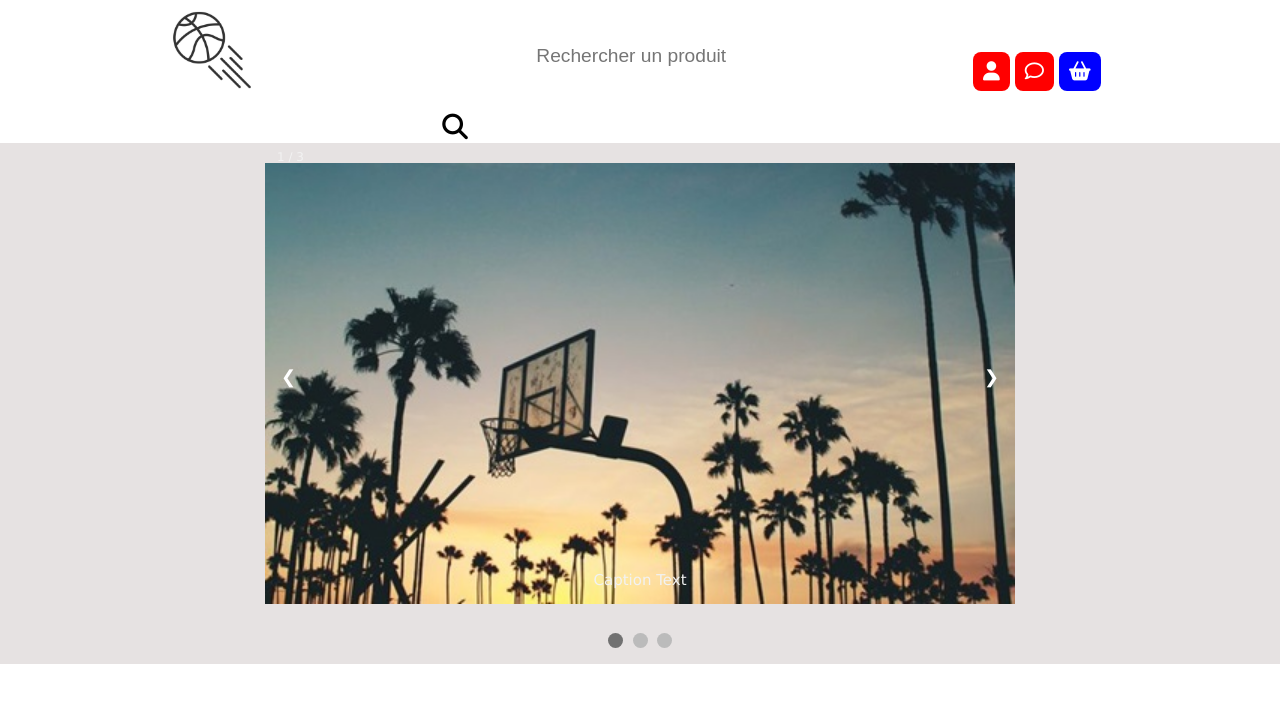
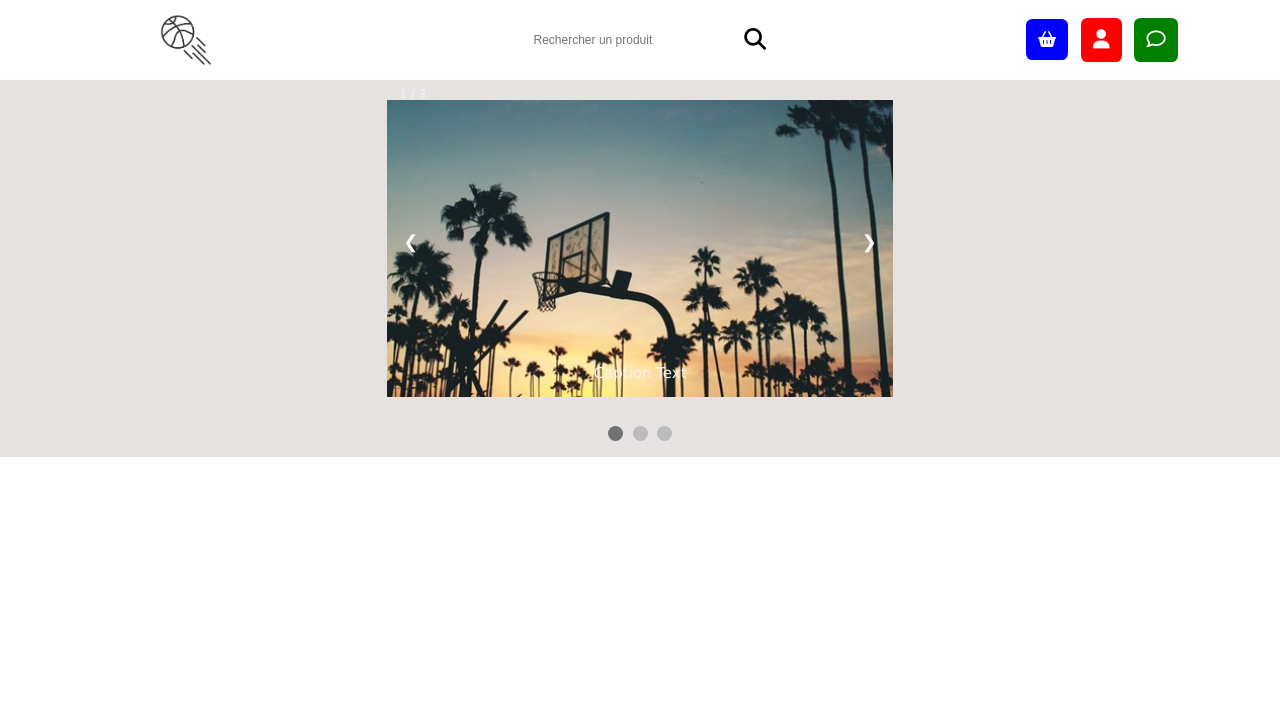
Before and after one commit to snk9341/e6-basket, a PHP site: page /index.php?SearchBar= in a window 1280 px wide. Shown: the top 703 px of the page. Run offline with PHP 8.4, Linux system fonts and the light colour scheme; the visitor is signed in with stand-in values (Sample User, id 1); data that the repository does not hold is empty; some libraries are stand-ins or nearby versions.

Commit message:
rework of the css

```diff
--- a/connect.php
+++ b/connect.php
@@ -30,7 +30,7 @@ if(isset($_POST["bouton"])){
 </head>
 
 <?php
-require_once("header.php");
+require_once("header2.php");
 ?>
 
 <body>
--- a/css/header.css
+++ b/css/header.css
@@ -1,98 +1,93 @@
-/*autorise le saut de ligne entre les blocks*/
-* {
-  box-sizing: border-box;
+.containerHeader {
+    margin-top: 1vh;
+    margin-bottom: 1vh;
+    width: 100vw;
+    display: grid;
+    grid-template-columns: 1fr 1fr 1fr;
+    align-items: center;
 }
 
-/*premet a deux block de se mettre cote à cote*/
-.ligne {
-  display: flex;
-  flex-wrap: wrap;
-  width: 100%;
+.logoSite {
+    justify-self: start;
 }
 
-/*permet de mettre le menu a droite*/
-.nav {
-  justify-content: end;
-  margin: auto;
-}
-/*gère le positionnement interne du menu et la taille de l'écriture*/
-.nav li {
-  display: inline-block;
-  font-weight: 700;
-  font-size: larger;
+.imgLogoSite {
+    height: 8vh;
+    aspect-ratio: 1;
+    margin-left: 12vw;
 }
 
-/*crée un block rouge*/
-.block-r {
-  background-color: red;
-  border-radius: 8px;
-  box-shadow: 1px 1 px 5px #e3e3e3;
-  padding: 10px;
-}
-
-/*crée un block bleu*/
-.block-b {
-  background-color: blue;
-  border-radius: 8px;
-  box-shadow: 1px 1 px 5px #e3e3e3;
-  padding: 10px;
-}
-
-/*enleve le soulignement des liens*/
-a {
-text-decoration: none;
-color: white;
-}
-
-
-/*taille des différents blocks*/
-.col-3{
-width: 25%;
-padding-left: 12px;
-padding-right: 12px;
-}
-
-.col-6{
-width: 50%;
-padding-left: 12px;
-padding-right: 12px;
-justify-content: end;
-  margin: auto;
-}
-
-.col-8 {
-width: 66.666%;
-padding-left: 12px;
-padding-right: 12px;
-}
-
-.col-12 {
-width: 100%;
-padding-left: 150px;
-padding-right: 150px;
-}
-
-input[type=search]{
-justify-content: center;
-font-size: larger;
-border: grey;
-border-radius: 15px;
-padding-left:75px;
-padding-right:75px;
-padding-top:20px;
-padding-bottom:20px;
-margin: 25px;
-}
-
-input[type=search]:hover{
-border: grey;
-border-radius: 15px;
-transition: 5ms;
+#search {
+    border: none;
+    width: 17vw;
+    height: 5.5vh;
+    border-radius: 2vw;
+    padding-top: 1vw;
+    padding-bottom: 1vw;
+    padding-left: 2vw;
+    margin-right: 1vw;
+    font-size: 1.5vh;
 }
 
 .inputSearch {
-  border: none;
-  font-size: 2vw;
-  background: transparent;
-  cursor: pointer;
+    height: 4vh;
+    aspect-ratio: 1;
+    background-color: transparent;
+    border: none;
+    font-size: 1.7vw;
 }
+
+.menu {
+    justify-self: end;
+    display: flex;
+    margin-right: 7vw;
+    align-items: center;
+}
+
+.basket {
+    color: white;
+    background-color: blue;
+    padding: 1.5vh;
+    border-radius: 0.5vw;
+    margin-right: 1vw;
+}
+
+.profil {
+    font-weight: 700;
+    font-size: larger;
+    color: white;
+    background-color: red;
+    padding: 1.5vh;
+    border-radius: 0.5vw;
+    margin-right: 1vw;
+}
+
+.searchDiv {
+    display: flex;
+    align-items: center;
+}
+
+.searchBar {
+    justify-self: center;
+}
+
+.inputSearch:hover {
+    cursor: pointer;
+}
+
+.message {
+    font-weight: 700;
+    font-size: larger;
+    color: white;
+    background-color: green;
+    padding: 1.5vh;
+    border-radius: 0.5vw;
+    margin-right: 1vw;
+}
+
+.nameSite {
+    font-size: 5vw;
+    font-weight: 500;
+    font-family: "Allura", cursive;
+    font-style: normal;
+}
--- a/css/slide.css
+++ b/css/slide.css
@@ -11,7 +11,7 @@ img {vertical-align: middle;}
 .slideshow-container {
   opacity: 1;
   padding-top: 20px;
-  width: 750px;
+  width: 39.5vw;
   position: relative;
   margin: auto;
 }
--- a/css/style.css
+++ b/css/style.css
@@ -1,13 +1,9 @@
-* {
-    box-sizing: border-box;
-}
-
 .wrapper{
     display: grid;
     grid-template-columns: repeat(3, 1fr);
-    grid-gap: 10px;
+    grid-gap: 1vw;
     grid-template-rows: repeat(2, 1fr);
-    width: 66.666%;
+    width: 66.666vw;
     margin: auto;
 }
 
@@ -26,3 +22,6 @@
 a{
     text-decoration: none;
 }
+.aText {
+    color: black;
+}
--- a/header.php
+++ b/header.php
@@ -1,53 +1,45 @@
-<header style="background-color: white;">
-    <div class="back">
-        <section class="col-12">
-            <div class="ligne">
-                <div class="col-3">
-                    <a href="index.php"><img src="image/logobasket.jpg" height="100px" alt="logo boutique" /></a>
-                </div>
-                <div class="col-6">
 <?php
     $recherche = "";
-          if (count($_GET) > 0)
-          {
-              $recherche = $_GET["rech"];
+    if (count($_GET) > 0) {
+        $recherche = $_GET["SearchBar"];
         $sql = "select * from article where NOM like '%$recherche%'";
         $result = mysqli_query($id, $sql);
     }
 ?>
+
+<div class="containerHeader">
+    <div class="logoSite">
+        <a href="index.php"><img src="image/logobasket.jpg" alt="logo boutique" class="imgLogoSite" /></a>
+    </div>
+    <div class="searchBar">
         <form action="" method="GET">
-            <input type="search" placeholder="Rechercher un produit" id="site-search" name="rech" />
+            <div class="searchDiv">
+                <input type="search" placeholder="Rechercher un produit" id="search" name="SearchBar" />
                 <button class="inputSearch" type="submit"><i class="fa-solid fa-magnifying-glass"></i></button>
+            </div>
         </form>
-
     </div>
-                <ul class="nav">
+    <div class="menu">
+        <div class="basket">
+            <a href="panier.php" style="color: white; text-decoration: none;"><i class="fa-solid fa-basket-shopping"></i></a>
+        </div>
         <?php
             if(isset($_SESSION["identifiant"])){
         ?>
-                    <li class="block-r">
-                        <a href="profil.php" style="color: white; text-decoration: none;"><i
-                                class="fa-solid fa-user"></i></a>
-                    </li>
-                    <li class="block-r">
-                        <a href="" style="color: white; text-decoration: none;"><i
-                                class="fa-regular fa-comment"></i></a>
-                    </li>
+            <div class="profil">
+                <a href="profil.php" style="color: white; text-decoration: none;"><i class="fa-solid fa-user"></i></a>
+            </div>
+            <div class="message">
+                <a href="message.php" style="color: white; text-decoration: none;"><i class="fa-regular fa-comment"></i></a>
+            </div>
         <?php
             }else{
         ?>
-                    <li class="block-r">
-                        <a href="connect.php" style="color: white; text-decoration: none;">Connexion</a>
-                    </li>
+            <div class="profil">
+                <a href="connect.php" style="color: white; text-decoration: none;"><h2>Connexion</h2></a>
+            </div>
         <?php
             }
         ?>
-                    <li class="block-b">
-                        <a href="" style="color: white; text-decoration: none;"><i
-                                class="fa-solid fa-basket-shopping"></i></a>
-                    </li>
-                </ul>
     </div>
-        </section>
 </div>
-</header>
--- a/index.php
+++ b/index.php
@@ -14,18 +14,22 @@ require_once("connexion/connect.php");
     <link rel="stylesheet" href="css/style.css">
     <link rel="stylesheet" href="css/header.css">
     <link rel="stylesheet" href="css/slide.css">
+    <link rel="preconnect" href="https://fonts.googleapis.com">
+    <link rel="preconnect" href="https://fonts.gstatic.com" crossorigin>
+    <link href="https://fonts.googleapis.com/css2?family=Allura&display=swap" rel="stylesheet">
     <script src="https://kit.fontawesome.com/1a76fbbd1a.js" crossorigin="anonymous"></script>
     <script src="https://kit.fontawesome.com/1a76fbbd1a.js" crossorigin="anonymous"></script>
+
     <title>BballShop</title>
 </head>
 <?php
 if (count($_GET) > 0)
 {
-    $recherche = $_GET["rech"];
+    $recherche = $_GET["SearchBar"];
     $sql = "select * from article where NOM like '%$recherche%'";
     $result = mysqli_query($id, $sql);
 }else{
-    header("location:index.php?rech=");
+    header("location:index.php?SearchBar=");
 }
     require_once("header.php");
     require_once("slide.php");
@@ -33,14 +37,14 @@ if (count($_GET) > 0)
 <body>
     <div class="wrapper">
         <?php
-        while (($row = mysqli_fetch_array($result)) == true){
+        while (($dataArticle = mysqli_fetch_array($result)) == true){
         ?>
             <div class='article'>
-                <a href='particle.php?ID_ARTICLE=<?=$row["ID_ARTICLE"]?>'>"
-                <img src="image/<?= $row["nomimage"] ?>" width='340px' alt="image maillot stephen curry"></a>
-                <p style="font-size: 20px;"><?= $row["NOM"] ?></p><br>
-                <p><?= $row["DESCRIPTION"];?></p><br>
-                <p><?= $row["PRIX"];?> €</p>
+                <a href='particle.php?ID_ARTICLE=<?=$dataArticle["ID_ARTICLE"]?>' class="aText">
+                <img src="image/<?= $dataArticle["nomimage"] ?>" width='340px' alt="image maillot stephen curry">
+                <p style="font-size: 20px;"><?= $dataArticle["NOM"] ?></p><br>
+                <p><?= $dataArticle["DESCRIPTION"];?></p><br>
+                <p><?= $dataArticle["PRIX"];?> €</p></a>
             </div>
         <?php
         }
```
Also changed, not shown: header2.php (+21 -25 lines), panier.php (+7 -1 lines), particle.php (+20 -12 lines), message.php (added), profil.php (added). Lines whose indentation alone changed are shown as unchanged.
